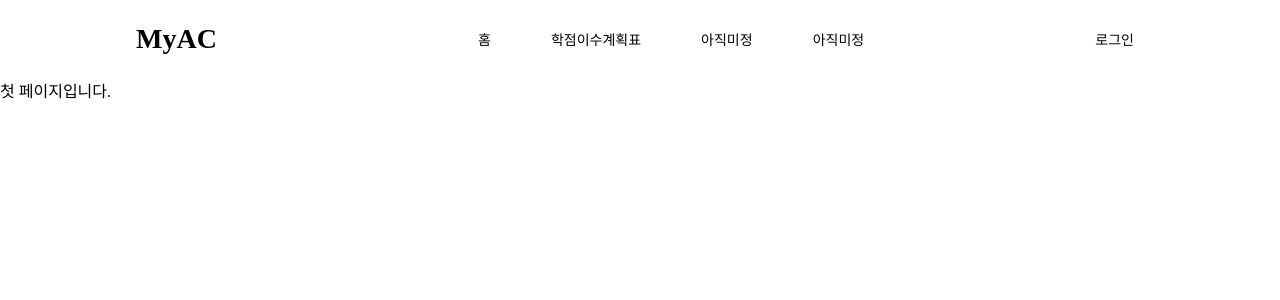
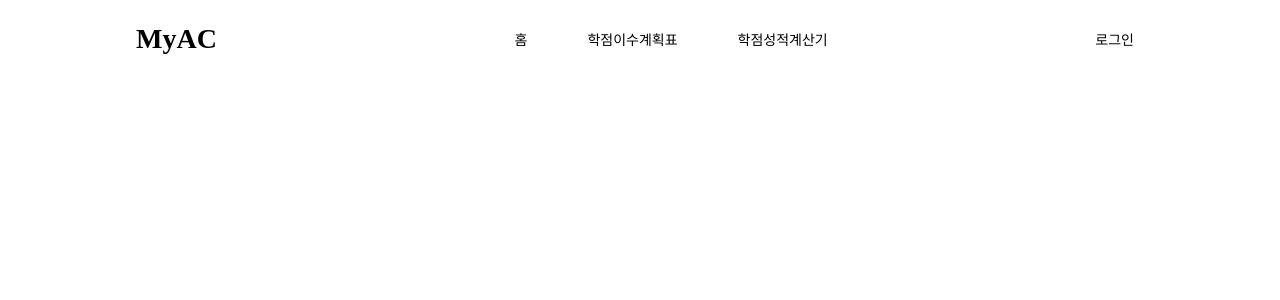
Before and after one commit to kimseowoo03/MyAC, a Next.js app: page / in a window 1280 px wide. Shown: the top 300 px of the page. Built offline with nearby package versions, Linux system fonts and the light colour scheme.

Commit message:
Fix: Header 고정

```diff
--- a/app/page.js
+++ b/app/page.js
@@ -1,7 +1,4 @@
 import '../styles/globals.css';
 
 export default function Page() {
-  return(
-    <div>첫 페이지입니다.</div>
-  )
 }
--- a/component/Header.js
+++ b/component/Header.js
@@ -17,8 +17,7 @@ const Header = () => {
           <ul className={classNames(style.nav_menu, {[style.display_none]: isToggleBtn})}>
             <li><a>홈</a></li>
             <li><a>학점이수계획표</a></li>
-            <li><a>아직미정</a></li>
-            <li><a>아직미정</a></li>
+            <li><a>학점성적계산기</a></li>
           </ul>
           <ul className={classNames(style.nav_userMenu, {[style.display_none]: isToggleBtn})}>
             <li><a>로그인</a></li>
--- a/component/Header.module.css
+++ b/component/Header.module.css
@@ -1,6 +1,10 @@
 .header {
   display: flex;
   justify-content: center;
+  position: fixed;
+  left: 0;
+  right: 0;
+  background-color: white;
 }
 .nav {
   display: flex;
@@ -47,6 +51,7 @@
     align-items: center;
     padding: 0;
     width: 100%;
+    margin: 0;
   }
   .display_none{
     display: none;
```
